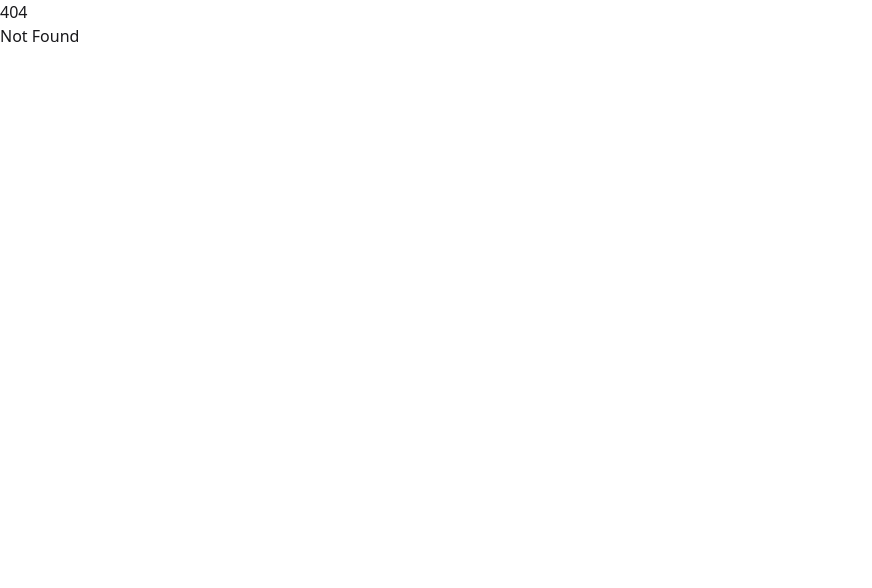
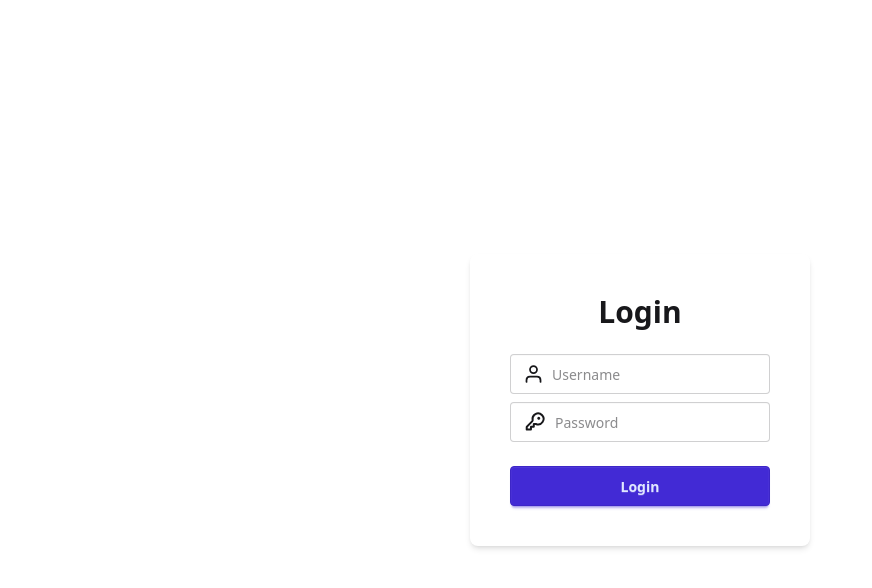
Before and after one commit to theplanetv/web-sveltekit, a SvelteKit app: page /login in a window 1280 px wide. Before the commit this address had no page. Shown: the top 588 px of the page, without its empty margins (0-872 px from the left). Built offline with nearby package versions, Linux system fonts and the light colour scheme.

Commit message:
Add login page

```diff
--- /dev/null
+++ b/src/components/heading/H1.svelte
@@ -0,0 +1,5 @@
+<script lang="ts">
+  let { children } = $props();
+</script>
+
+<h1 class="text-center text-3xl font-bold">{@render children()}</h1>
--- /dev/null
+++ b/src/components/icons/MingCute-Key2Line.svelte
@@ -0,0 +1,6 @@
+<svg xmlns="http://www.w3.org/2000/svg" width="24" height="24" viewBox="0 0 24 24">
+  <!-- Icon from MingCute Icon by MingCute Design - https://github.com/Richard9394/MingCute/blob/main/LICENSE -->
+  <g fill="none" fill-rule="evenodd">
+    <path d="m12.593 23.258l-.011.002l-.071.035l-.02.004l-.014-.004l-.071-.035q-.016-.005-.024.005l-.004.01l-.017.428l.005.02l.01.013l.104.074l.015.004l.012-.004l.104-.074l.012-.016l.004-.017l-.017-.427q-.004-.016-.017-.018m.265-.113l-.013.002l-.185.093l-.01.01l-.003.011l.018.43l.005.012l.008.007l.201.093q.019.005.029-.008l.004-.014l-.034-.614q-.005-.018-.02-.022m-.715.002a.02.02 0 0 0-.027.006l-.006.014l-.034.614q.001.018.017.024l.015-.002l.201-.093l.01-.008l.004-.011l.017-.43l-.003-.012l-.01-.01z"/><path fill="currentColor" d="M11.852 5.782a4.5 4.5 0 1 1 1.388 7.31a2.1 2.1 0 0 0-.837-.178H11.04c-.69 0-1.25.56-1.25 1.25v1.578H8.213c-.69 0-1.25.56-1.25 1.25v1.578H4.72v-1.414l5.356-5.355c.544-.544.68-1.296.55-1.931a4.5 4.5 0 0 1 1.226-4.088m7.778-1.414A6.5 6.5 0 0 0 8.666 10.27a.2.2 0 0 1-.006.118l-5.5 5.5a1.5 1.5 0 0 0-.44 1.061v2.611c0 .558.452 1.01 1.01 1.01h3.983c.69 0 1.25-.56 1.25-1.25v-1.578h1.578c.69 0 1.25-.56 1.25-1.25v-1.578h.61q.003-.002.042.013a6.502 6.502 0 0 0 7.187-10.56Zm-4.95 4.95a1.5 1.5 0 1 0 2.122-2.122a1.5 1.5 0 0 0-2.122 2.121Z"/>
+  </g>
+</svg>
--- /dev/null
+++ b/src/components/icons/MingCute-Key2LineCustomStroke.svelte
@@ -0,0 +1,8 @@
+<svg xmlns="http://www.w3.org/2000/svg" width="24" height="24" viewBox="0 0 24 24">
+  <!-- Icon from MingCute Icon by MingCute Design - https://github.com/Richard9394/MingCute/blob/main/LICENSE -->
+  <g fill="none" fill-rule="evenodd">
+    <!-- New diagonal stroke -->
+    <line x1="2" y1="2" x2="22" y2="22" stroke="currentColor" stroke-width="2"/>
+    <path d="m12.593 23.258l-.011.002l-.071.035l-.02.004l-.014-.004l-.071-.035q-.016-.005-.024.005l-.004.01l-.017.428l.005.02l.01.013l.104.074l.015.004l.012-.004l.104-.074l.012-.016l.004-.017l-.017-.427q-.004-.016-.017-.018m.265-.113l-.013.002l-.185.093l-.01.01l-.003.011l.018.43l.005.012l.008.007l.201.093q.019.005.029-.008l.004-.014l-.034-.614q-.005-.018-.02-.022m-.715.002a.02.02 0 0 0-.027.006l-.006.014l-.034.614q.001.018.017.024l.015-.002l.201-.093l.01-.008l.004-.011l.017-.43l-.003-.012l-.01-.01z"/><path fill="currentColor" d="M11.852 5.782a4.5 4.5 0 1 1 1.388 7.31a2.1 2.1 0 0 0-.837-.178H11.04c-.69 0-1.25.56-1.25 1.25v1.578H8.213c-.69 0-1.25.56-1.25 1.25v1.578H4.72v-1.414l5.356-5.355c.544-.544.68-1.296.55-1.931a4.5 4.5 0 0 1 1.226-4.088m7.778-1.414A6.5 6.5 0 0 0 8.666 10.27a.2.2 0 0 1-.006.118l-5.5 5.5a1.5 1.5 0 0 0-.44 1.061v2.611c0 .558.452 1.01 1.01 1.01h3.983c.69 0 1.25-.56 1.25-1.25v-1.578h1.578c.69 0 1.25-.56 1.25-1.25v-1.578h.61q.003-.002.042.013a6.502 6.502 0 0 0 7.187-10.56Zm-4.95 4.95a1.5 1.5 0 1 0 2.122-2.122a1.5 1.5 0 0 0-2.122 2.121Z"/>
+  </g>
+</svg>
--- /dev/null
+++ b/src/components/icons/MingCute-User1Line.svelte
@@ -0,0 +1,6 @@
+<svg xmlns="http://www.w3.org/2000/svg" width="24" height="24" viewBox="0 0 24 24">
+  <!-- Icon from MingCute Icon by MingCute Design - https://github.com/Richard9394/MingCute/blob/main/LICENSE -->
+  <g fill="none" fill-rule="evenodd">
+    <path d="m12.593 23.258l-.011.002l-.071.035l-.02.004l-.014-.004l-.071-.035q-.016-.005-.024.005l-.004.01l-.017.428l.005.02l.01.013l.104.074l.015.004l.012-.004l.104-.074l.012-.016l.004-.017l-.017-.427q-.004-.016-.017-.018m.265-.113l-.013.002l-.185.093l-.01.01l-.003.011l.018.43l.005.012l.008.007l.201.093q.019.005.029-.008l.004-.014l-.034-.614q-.005-.018-.02-.022m-.715.002a.02.02 0 0 0-.027.006l-.006.014l-.034.614q.001.018.017.024l.015-.002l.201-.093l.01-.008l.004-.011l.017-.43l-.003-.012l-.01-.01z"/><path fill="currentColor" d="M16 14a5 5 0 0 1 4.995 4.783L21 19v2a1 1 0 0 1-1.993.117L19 21v-2a3 3 0 0 0-2.824-2.995L16 16H8a3 3 0 0 0-2.995 2.824L5 19v2a1 1 0 0 1-1.993.117L3 21v-2a5 5 0 0 1 4.783-4.995L8 14zM12 2a5 5 0 1 1 0 10a5 5 0 0 1 0-10m0 2a3 3 0 1 0 0 6a3 3 0 0 0 0-6"/>
+  </g>
+</svg>
--- /dev/null
+++ b/src/routes/login/+page.svelte
@@ -0,0 +1,40 @@
+<script>
+  import H1 from '../../components/heading/H1.svelte';
+  import MingCuteKey2Line from '../../components/icons/MingCute-Key2Line.svelte';
+  import MingCuteKey2LineCustomStroke from '../../components/icons/MingCute-Key2LineCustomStroke.svelte';
+  import MingCuteUser1Line from '../../components/icons/MingCute-User1Line.svelte';
+  import PageLayout from '../../components/layout/PageLayout.svelte';
+
+  let togglePassword = $state(false);
+</script>
+
+<PageLayout>
+  <div class="flex flex-col h-screen justify-center">
+    <div class="flex flex-col gap-y-6 p-10 rounded-lg shadow-md justify-center">
+      <H1>Login</H1>
+
+      <div class="flex flex-col gap-y-2">
+        <label class="input">
+          <MingCuteUser1Line />
+          <input type="text" placeholder="Username" />
+        </label>
+
+        <label class="input">
+          <button class="cursor-pointer" type="button" onclick={(event) => {
+            event.preventDefault();
+            togglePassword = !togglePassword;
+          }}>
+          {#if !togglePassword}
+            <MingCuteKey2Line />
+          {:else}
+            <MingCuteKey2LineCustomStroke />
+          {/if}
+          </button>
+          <input type={togglePassword ? "text" : "password"} placeholder="Password" />
+        </label>
+      </div>
+
+      <button class="btn btn-primary">Login</button>
+    </div>
+  </div>
+</PageLayout>
```
